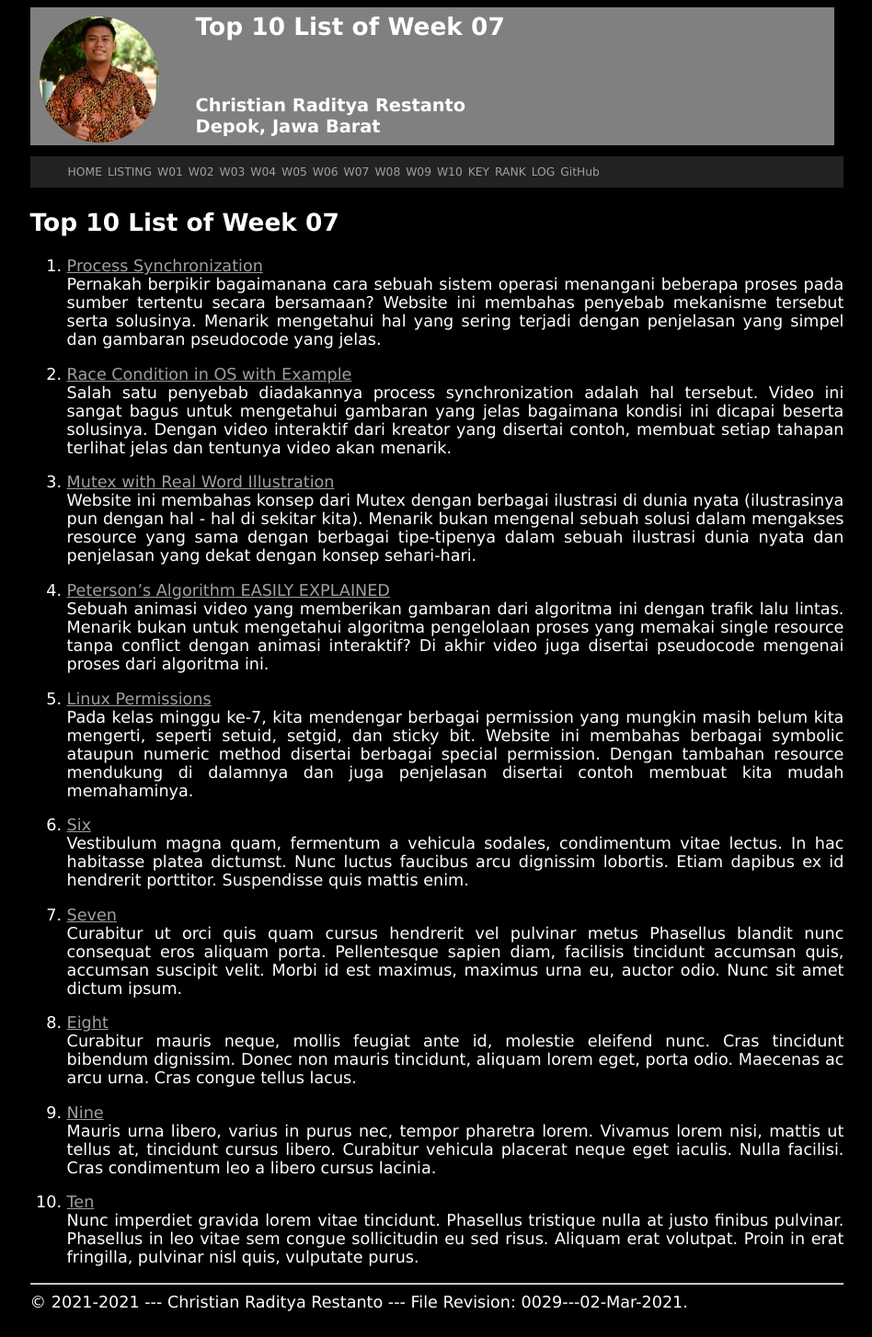
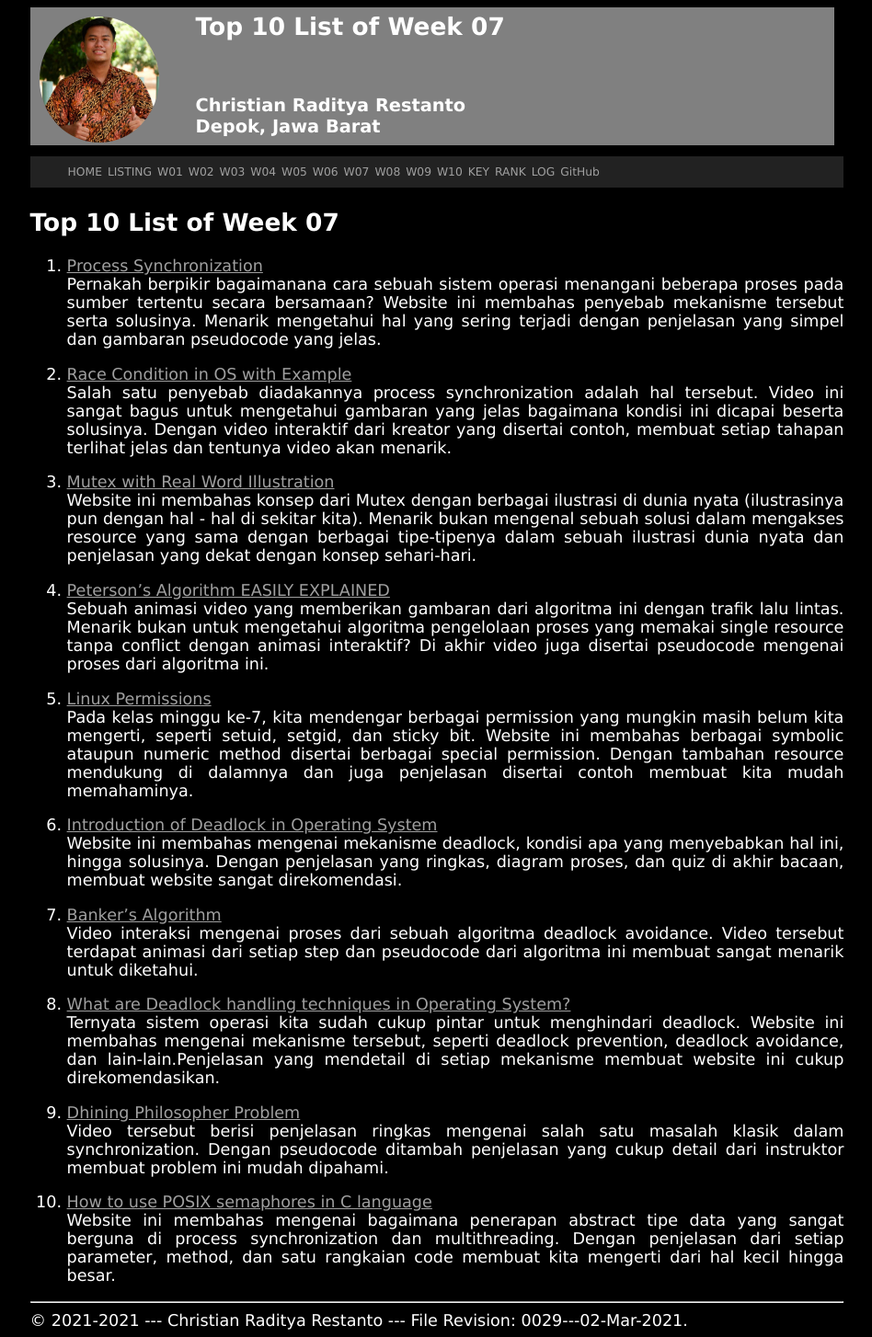
Before and after one commit to radityarestan/os211, a Jekyll site: the page built from w07.md, in a window 1280 px wide. Shown: the whole page at 92% size, without its empty margins (165-1113 px from the left). Built offline with Jekyll 4.4.1, drawn with Linux system fonts in a browser that asks for light colours; our own code applies the rules of GitHub Pages for plain Markdown files.

Commit message:
OS211 radityarestan

```diff
--- a/TXT/myrank.txt
+++ b/TXT/myrank.txt
@@ -17,3 +17,6 @@ ZCZC W04 ranianhanami
 ZCZC W05 raryasdya
 ZCZC W05 rheznandyae
 ZCZC W05 rilabagus
+ZCZC W06 raflibangsawan
+ZCZC W06 ranianhanami
+ZCZC W06 rheznandyae
--- a/w07.md
+++ b/w07.md
@@ -21,37 +21,17 @@ Sebuah animasi video yang memberikan gambaran dari algoritma ini dengan trafik l
 5. [Linux Permissions](https://www.redhat.com/sysadmin/suid-sgid-sticky-bit)<br>
 Pada kelas minggu ke-7, kita mendengar berbagai permission yang mungkin masih belum kita mengerti, seperti setuid, setgid, dan sticky bit. Website ini membahas berbagai symbolic ataupun numeric method disertai berbagai special permission. Dengan tambahan resource mendukung di dalamnya dan juga penjelasan disertai contoh membuat kita mudah memahaminya.
 
-6. [Six](https://en.wikipedia.org/wiki/6)<br>
-Vestibulum magna quam, fermentum a vehicula sodales, condimentum vitae lectus.
-In hac habitasse platea dictumst.
-Nunc luctus faucibus arcu dignissim lobortis.
-Etiam dapibus ex id hendrerit porttitor.
-Suspendisse quis mattis enim.
+6. [Introduction of Deadlock in Operating System](https://www.geeksforgeeks.org/introduction-of-deadlock-in-operating-system/)<br>
+Website ini membahas mengenai mekanisme deadlock, kondisi apa yang menyebabkan hal ini, hingga solusinya. Dengan penjelasan yang ringkas, diagram proses, dan quiz di akhir bacaan, membuat website sangat direkomendasi.
 
-7. [Seven](https://en.wikipedia.org/wiki/7)<br>
-Curabitur ut orci quis quam cursus hendrerit vel pulvinar metus
-Phasellus blandit nunc consequat eros aliquam porta.
-Pellentesque sapien diam, facilisis tincidunt accumsan quis, accumsan suscipit velit.
-Morbi id est maximus, maximus urna eu, auctor odio.
-Nunc sit amet dictum ipsum.
+7. [Banker's Algorithm](https://www.youtube.com/watch?v=lMNrmDUJ3GY)<br>
+Video interaksi mengenai proses dari sebuah algoritma deadlock avoidance. Video tersebut terdapat animasi dari setiap step dan pseudocode dari algoritma ini membuat sangat menarik untuk diketahui.
 
-8. [Eight](https://en.wikipedia.org/wiki/8)<br>
-Curabitur mauris neque, mollis feugiat ante id, molestie eleifend nunc.
-Cras tincidunt bibendum dignissim.
-Donec non mauris tincidunt, aliquam lorem eget, porta odio.
-Maecenas ac arcu urna.
-Cras congue tellus lacus.
+8. [What are Deadlock handling techniques in Operating System?](https://afteracademy.com/blog/what-are-deadlock-handling-techniques-in-operating-system)<br>
+Ternyata sistem operasi kita sudah cukup pintar untuk menghindari deadlock. Website ini membahas mengenai mekanisme tersebut, seperti deadlock prevention, deadlock avoidance, dan lain-lain.Penjelasan yang mendetail di setiap mekanisme membuat website ini cukup direkomendasikan.
 
-9. [Nine](https://en.wikipedia.org/wiki/9)<br>
-Mauris urna libero, varius in purus nec, tempor pharetra lorem.
-Vivamus lorem nisi, mattis ut tellus at, tincidunt cursus libero.
-Curabitur vehicula placerat neque eget iaculis.
-Nulla facilisi.
-Cras condimentum leo a libero cursus lacinia.
+9. [Dhining Philosopher Problem](https://www.youtube.com/watch?v=9f1oOMX3mP4)<br>
+Video tersebut berisi penjelasan ringkas mengenai salah satu masalah klasik dalam synchronization. Dengan pseudocode ditambah penjelasan yang cukup detail dari instruktor membuat problem ini mudah dipahami.
 
-10. [Ten](https://en.wikipedia.org/wiki/10)<br>
-Nunc imperdiet gravida lorem vitae tincidunt.
-Phasellus tristique nulla at justo finibus pulvinar.
-Phasellus in leo vitae sem congue sollicitudin eu sed risus.
-Aliquam erat volutpat.
-Proin in erat fringilla, pulvinar nisl quis, vulputate purus.
+10. [How to use POSIX semaphores in C language](https://www.geeksforgeeks.org/use-posix-semaphores-c/)<br>
+Website ini membahas mengenai bagaimana penerapan abstract tipe data yang sangat berguna di process synchronization dan multithreading. Dengan penjelasan dari setiap parameter, method, dan satu rangkaian code membuat kita mengerti dari hal kecil hingga besar.
```
Also changed, not shown: TXT/mylog.txt (+10 -0 lines), 7 other files.
